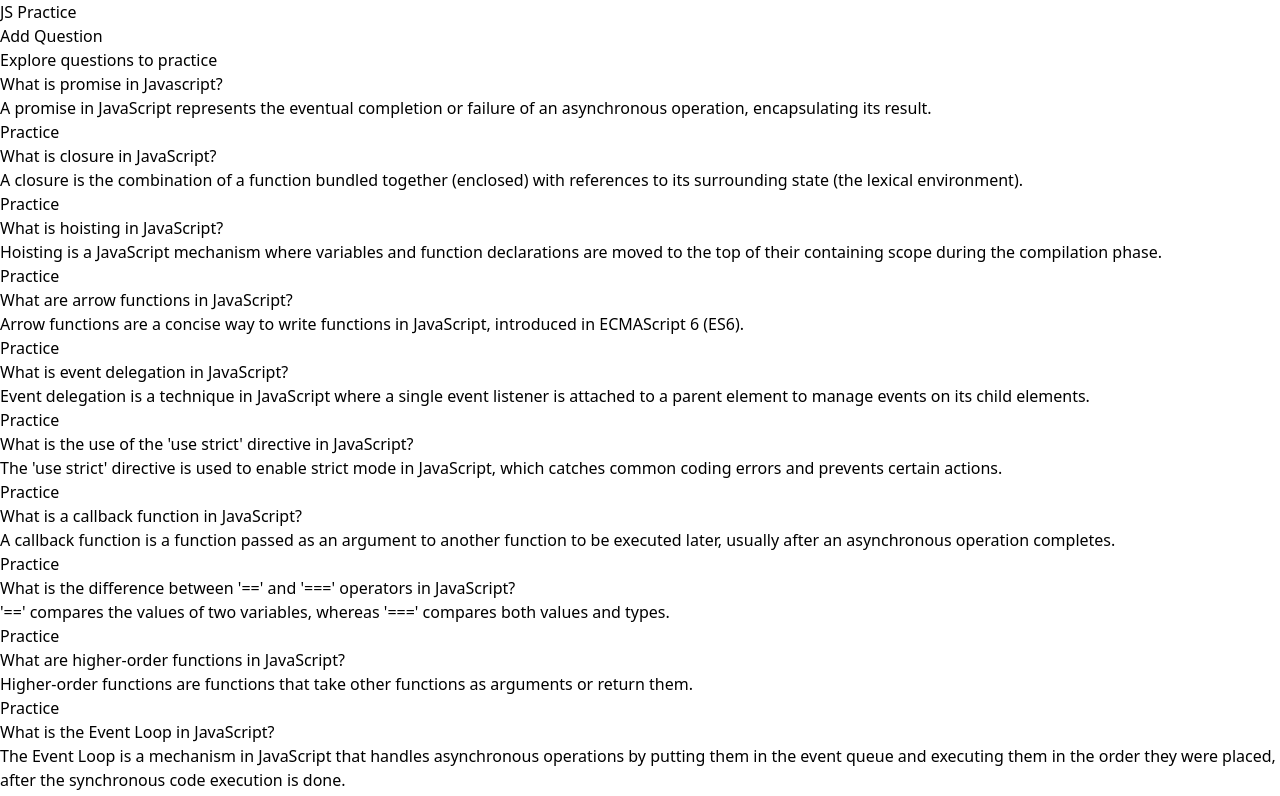
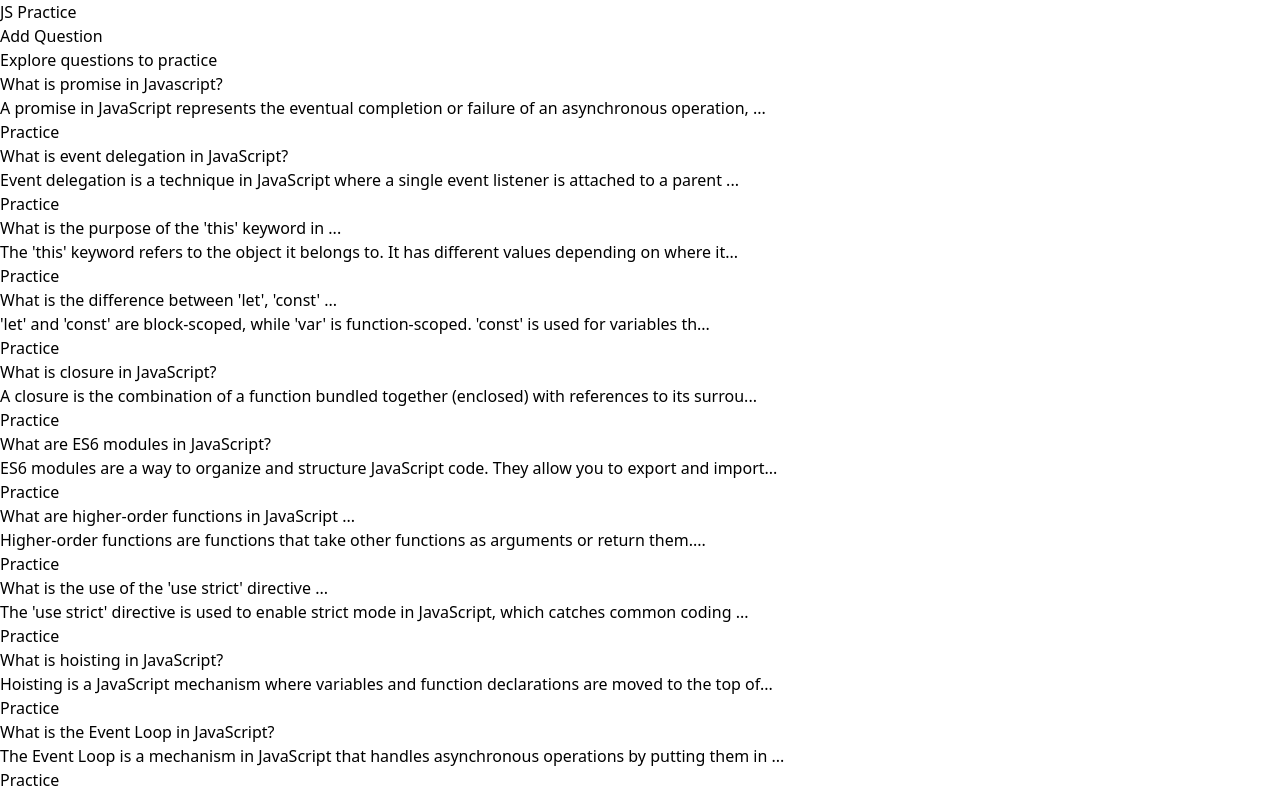
Before and after one commit to ashsajal1/js-practice-app, a React (Vite) app: page / in a window 1280 px wide. Shown: the top 796 px of the page. Built offline with nearby package versions, Linux system fonts and the light colour scheme.

Commit message:
show radndom questions

```diff
--- a/src/components/ui/question-card.tsx
+++ b/src/components/ui/question-card.tsx
@@ -2,9 +2,9 @@ import { Link } from 'react-router-dom'
 
 export default function QuestionCard({ question, answer, id }: { question: string, answer: string, id: number }) {
     return (
-        <div className="flex flex-col rounded p-4 border w-full md:w-[300px]">
-            <p className='font-bold'>{question}</p>
-            <p className='font-light'>{answer}</p>
+        <div className="flex flex-col rounded p-4 border w-full md:min-w-[300px] md:max-w-[435px]">
+            <p className='font-bold'>{question.slice(0, 45)} {question.length > 45 ? '...' : ''}</p>
+            <p className='font-light'>{answer.slice(0, 100)}...</p>
             <div className='mt-4'>
                 <Link to={`/q/${id.toString()}`} className='btn'>Practice</Link>
             </div>
--- a/src/lib/qna.tsx
+++ b/src/lib/qna.tsx
@@ -1,4 +1,4 @@
-type QnaTypes = { id: number, question: string, answer: string, topic: string }
+export type QnaTypes = { id: number, question: string, answer: string, topic: string }
 export const qna: QnaTypes[] = [
   {
     id: 1,
--- /dev/null
+++ b/src/lib/random.ts
@@ -0,0 +1,3 @@
+export function getRandomSort() {
+  return Math.random() - 0.5;
+}
--- a/src/pages/home.tsx
+++ b/src/pages/home.tsx
@@ -1,16 +1,24 @@
+import { useState, useMemo } from "react";
 import QuestionCard from "../components/ui/question-card";
-import { qna } from "../lib/qna";
+import { QnaTypes, qna } from "../lib/qna";
+import { getRandomSort } from "../lib/random";
 
 export default function Home() {
+  const [sortedQuestions, setSortedQuestions] = useState<QnaTypes[]>([]);
+
+  useMemo(() => {
+    const sortedQna = qna.slice(0, 15).sort(getRandomSort);
+    setSortedQuestions(sortedQna);
+  }, []);
+
   return (
     <div className="p-4">
       <h1 className="g-text font-extrabold text-3xl text-center pb-6">Explore questions to practice</h1>
-      <div className="flex flex-wrap items-start gap-3">
-        {qna.map(i => (
-          <QuestionCard question={i.question} answer={i.answer} id={i.id} key={i.id} />
+      <div className="flex justify-between flex-wrap items-start gap-3">
+        {sortedQuestions.map((question) => (
+          <QuestionCard question={question.question} answer={question.answer} id={question.id} key={question.id} />
         ))}
-
       </div>
     </div>
-  )
+  );
 }
```
